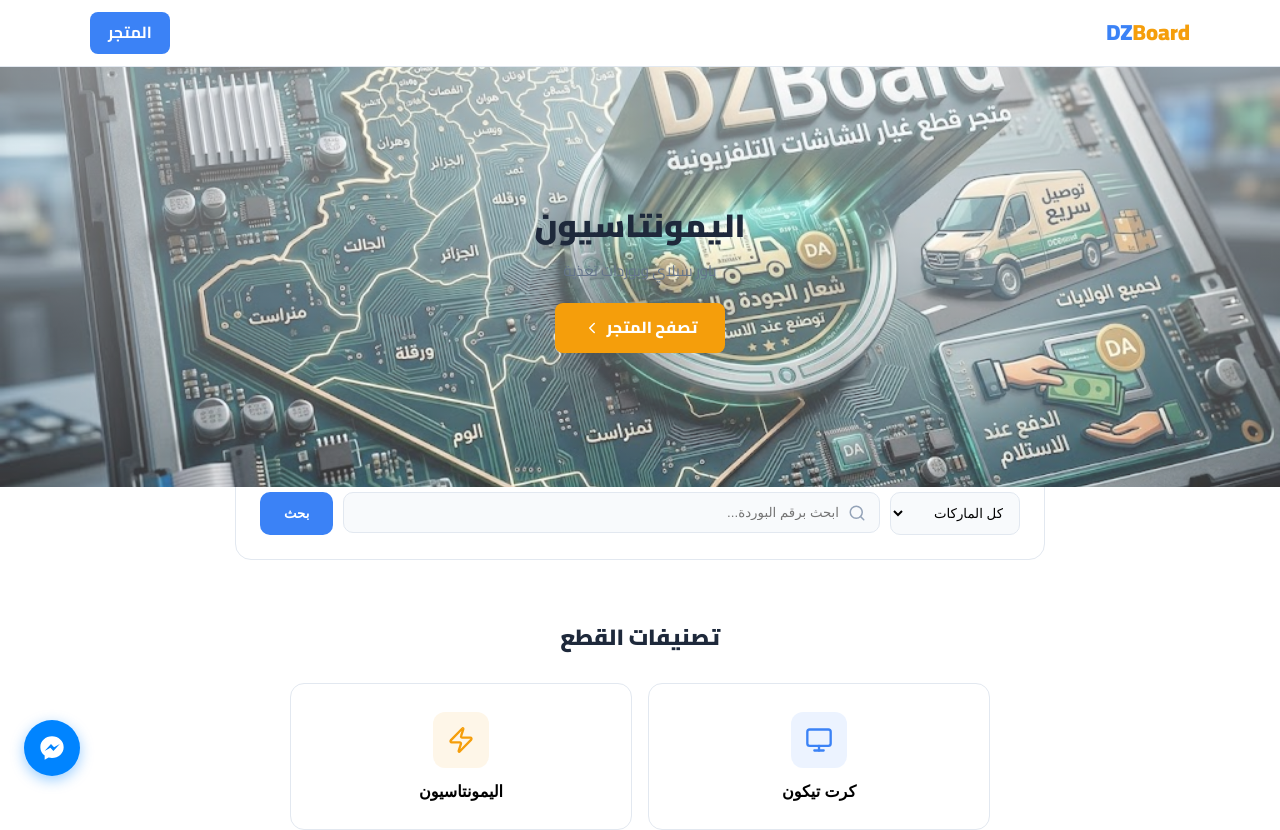
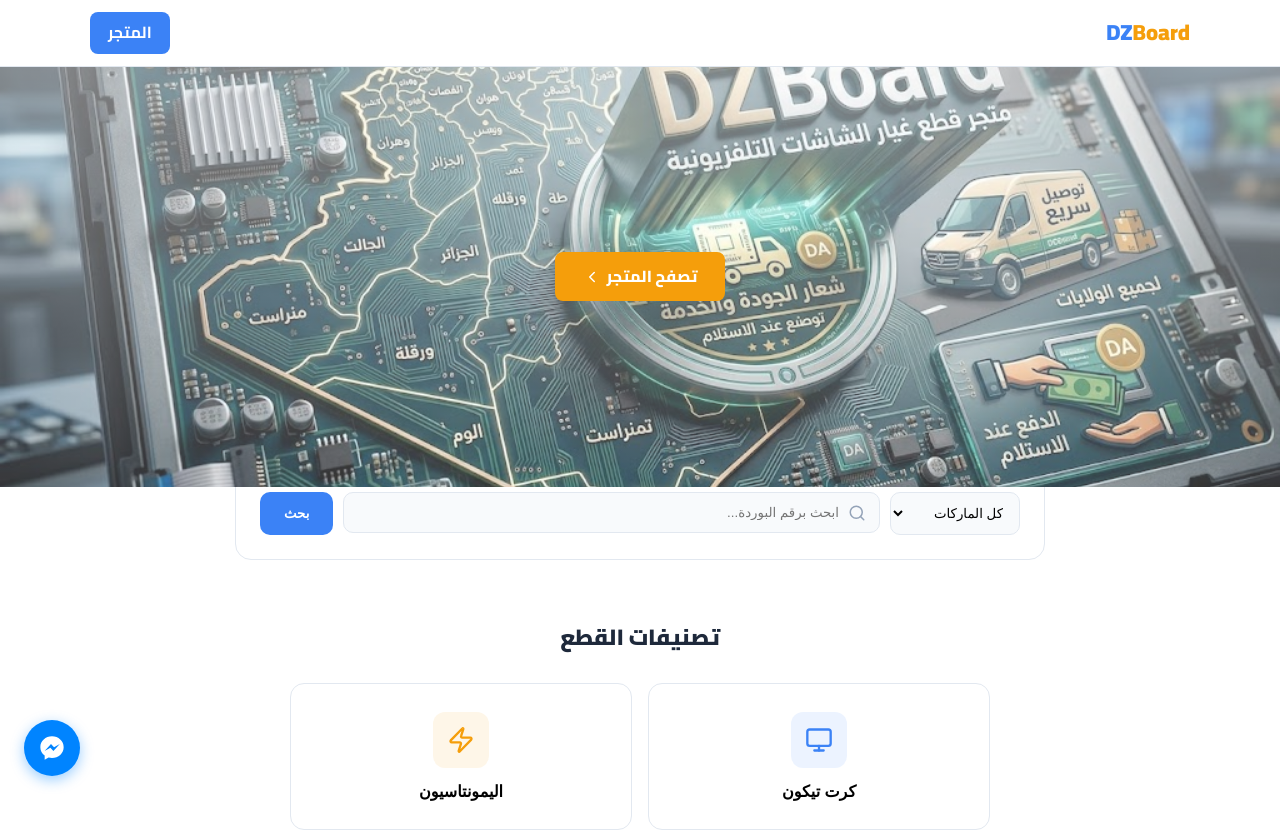
Before and after one commit to ectroshop9/dzboard, a React (Vite) app: page / in a window 1280 px wide. Shown: the top 830 px of the page. Built offline with nearby package versions, Linux system fonts and the light colour scheme.

Commit message:
Hide hero titles

```diff
--- a/src/pages/HomePage.jsx
+++ b/src/pages/HomePage.jsx
@@ -82,8 +82,8 @@ export default function HomePage() {
           </div>
         ))}
         <div style={{ position: 'relative', zIndex: 10, height: '100%', display: 'flex', flexDirection: 'column', alignItems: 'center', justifyContent: 'center', textAlign: 'center' }}>
-          <h1 style={{ fontSize: 32, fontWeight: 900, marginBottom: 8, color: '#1e293b' }}>{slides[currentSlide].title}</h1>
-          <p style={{ fontSize: 15, color: '#64748b', marginBottom: 20 }}>{slides[currentSlide].subtitle}</p>
+
+
           <Link to="/store" style={{ background: '#f59e0b', color: '#fff', padding: '12px 28px', borderRadius: 8, textDecoration: 'none', fontWeight: 800, display: 'inline-flex', alignItems: 'center', gap: 6 }}>
             تصفح المتجر <ChevronLeft size={18} />
           </Link>
```
